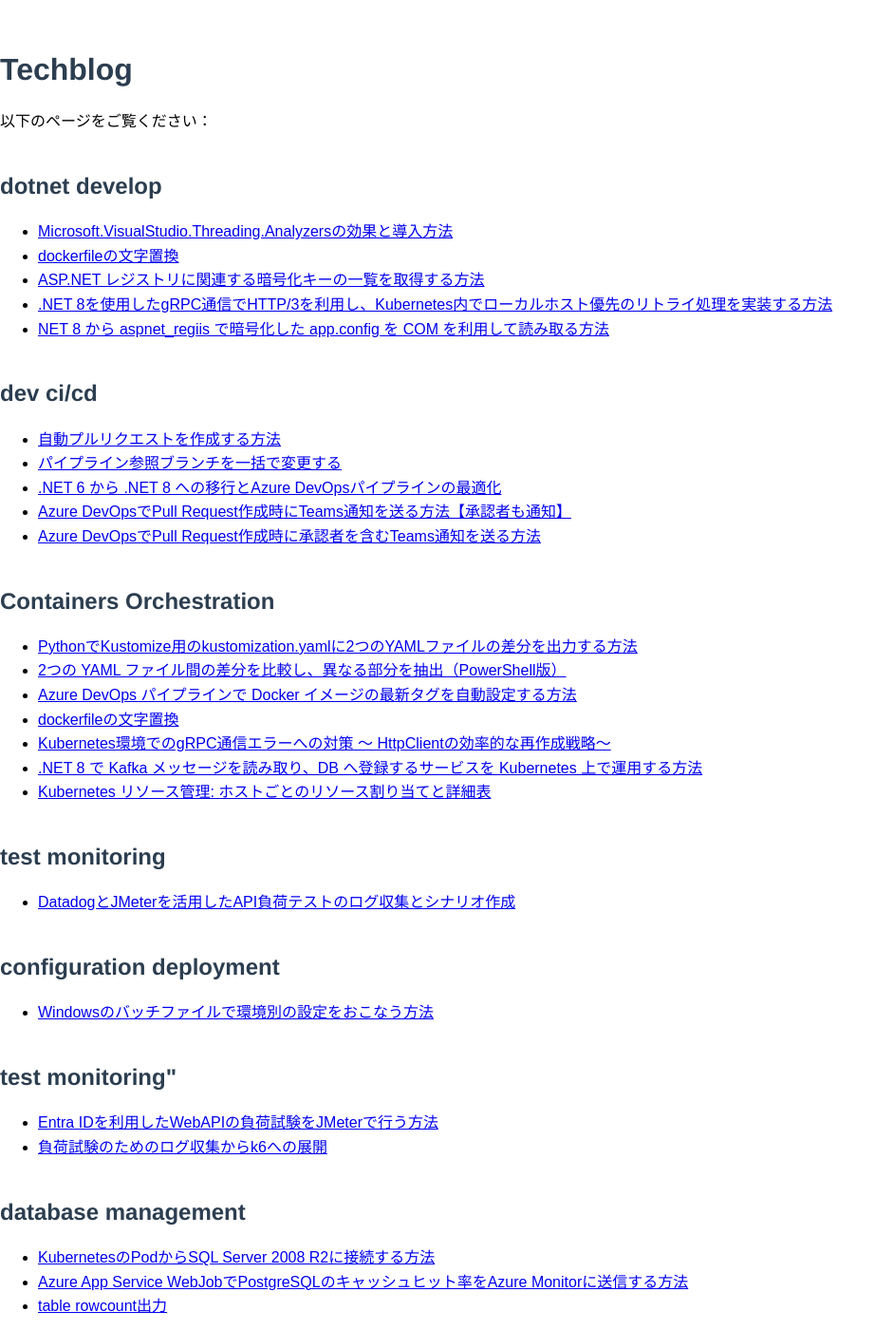
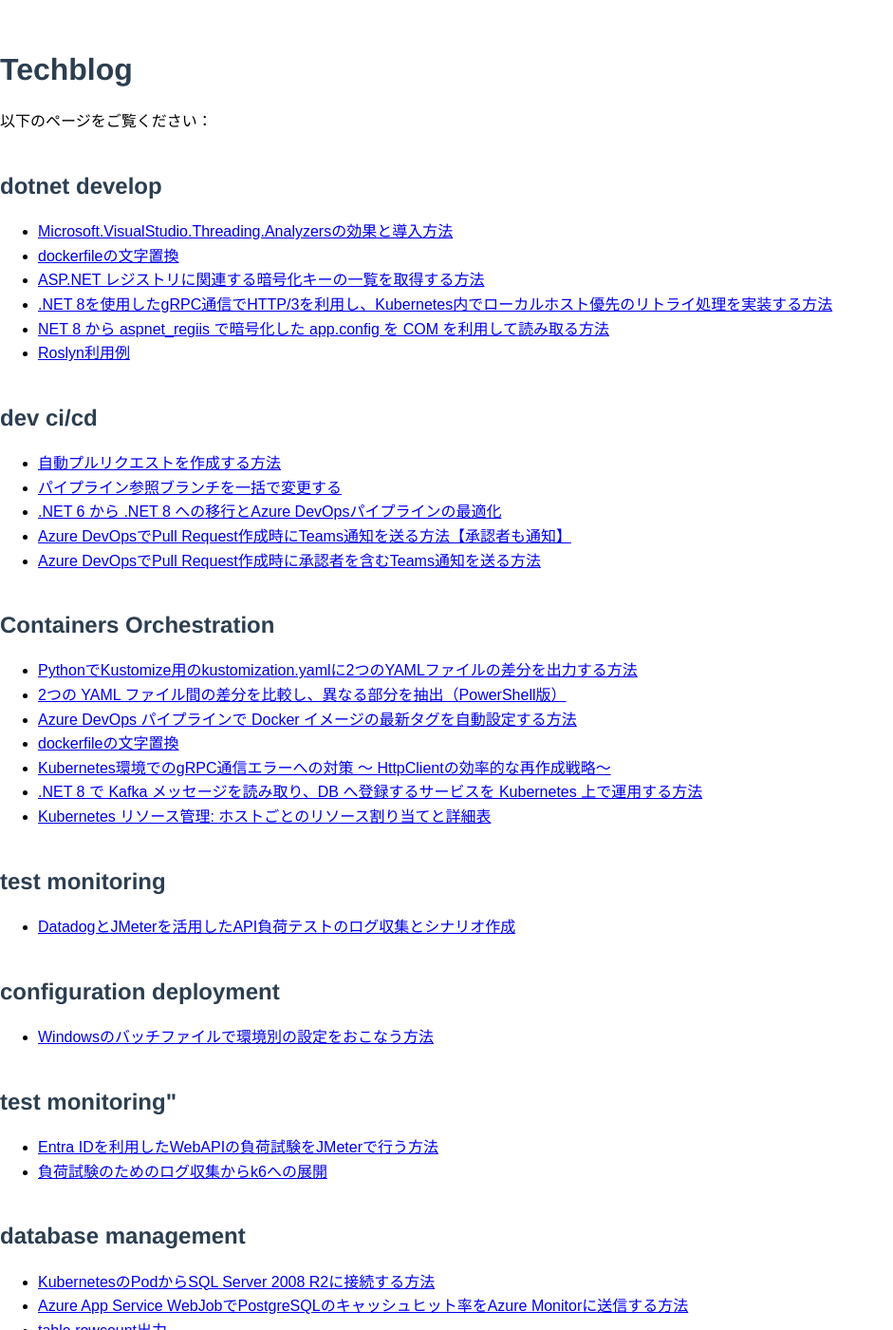
Before and after one commit to sage-mt07/techblog, a Jekyll site: the page built from docs/index.md, in a window 1280 px wide and 1400 px high. Shown: the whole window at 95% size, without its empty margins (0-941 px from the left). Built offline with Jekyll 4.4.1, drawn with Linux system fonts in a browser that asks for light colours; some of the changed text lies outside the part shown.

Commit message:
Update roslyn-executeasync-queryasync-methods.md

```diff
--- a/docs/dev/dotnet-development/code-analysis/roslyn-executeasync-queryasync-methods.md
+++ b/docs/dev/dotnet-development/code-analysis/roslyn-executeasync-queryasync-methods.md
@@ -1,4 +1,9 @@
-# Roslynを利用例
+---
+layout: default
+title: "Roslyn利用例 "
+category: "dotnet develop"
+---
+# Roslyn利用例
 Roslynを利用して、ExecuteAsyncやQueryAsyncメソッドを呼び出しているクラスやメソッドの名前を表示する方法を以下に示します。このコードでは、各メソッドがどのクラス内で、どのメソッドから呼び出されているかを解析します。
 
 ## 1. Roslynを使ったコードの実装
```
